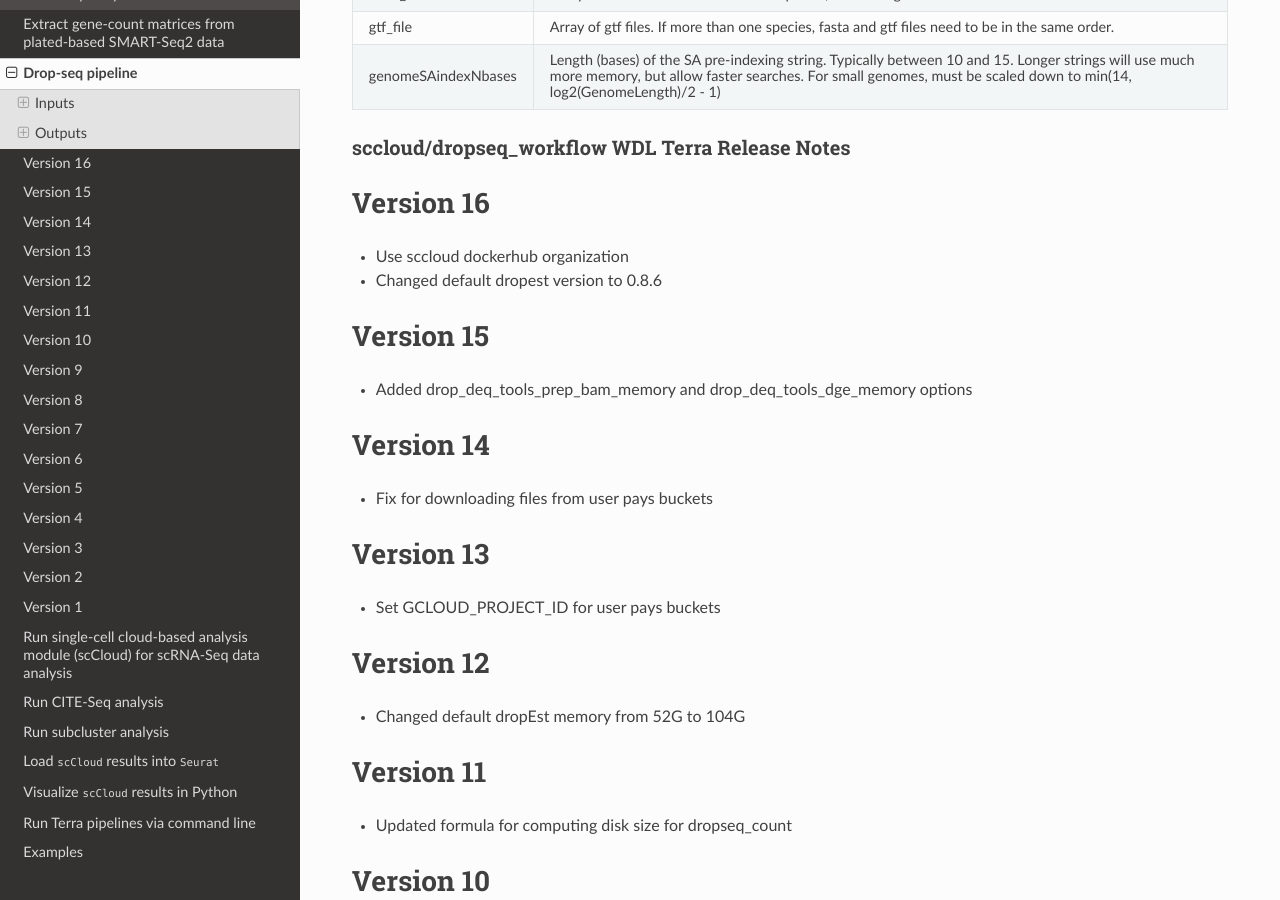
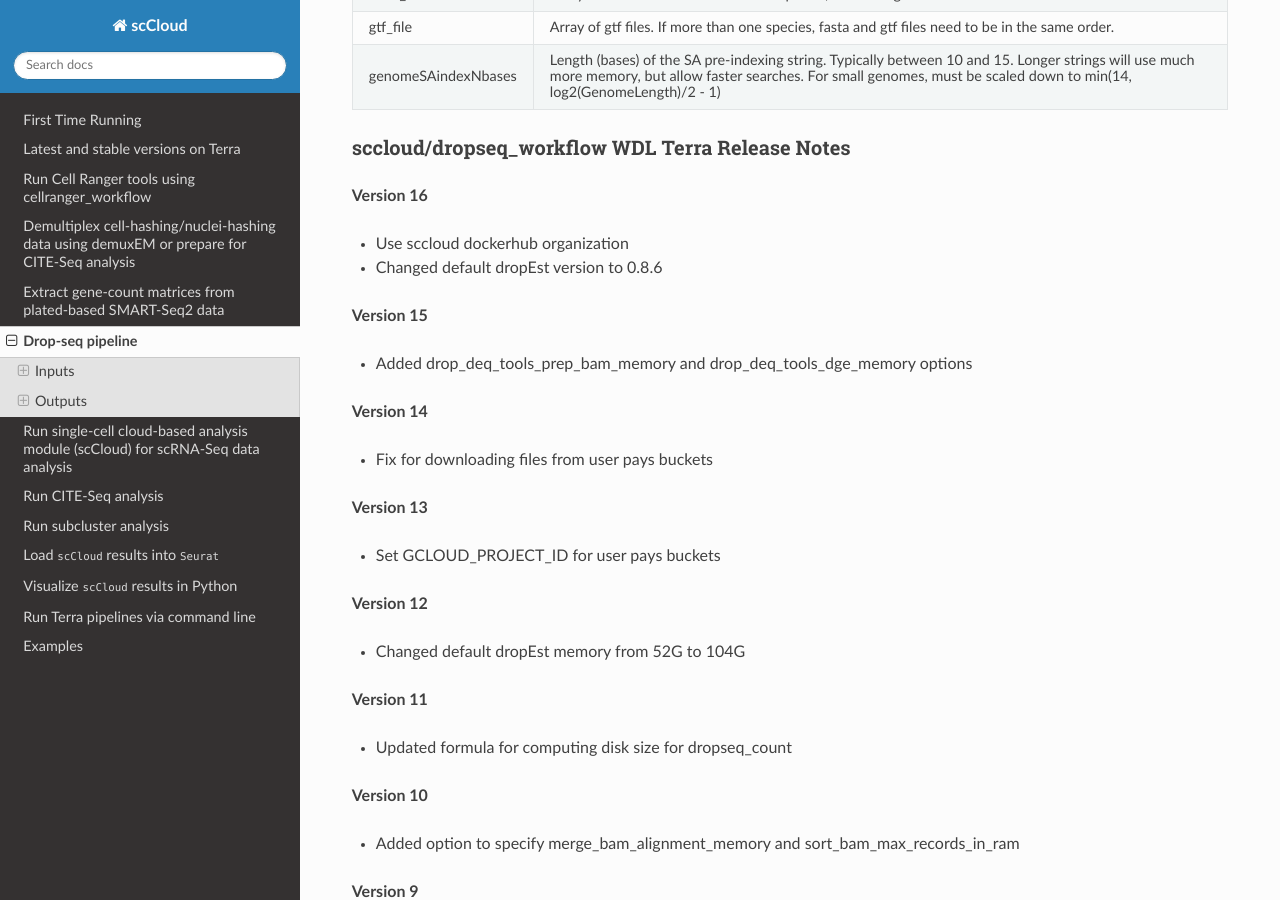
Before and after one commit to lilab-bcb/cumulus, a Sphinx documentation site: the page built from docs/drop_seq.rst, in a window 1280 px wide and 900 px high, scrolled down 4069 px. Built offline with Sphinx 7.4.7 and the Read the Docs theme 2.0.0, drawn with Linux system fonts in a browser that asks for light colours.

Commit message:
more formatting

```diff
--- a/docs/drop_seq.rst
+++ b/docs/drop_seq.rst
@@ -201,68 +201,68 @@ Please see the description of important inputs below.
 sccloud/dropseq_workflow WDL Terra Release Notes
 ==============================================
 
-Version 16
------------
+**Version 16**
+
 - Use sccloud dockerhub organization
-- Changed default dropest version to 0.8.6
+- Changed default dropEst version to 0.8.6
 
-Version 15
------------
+**Version 15**
+
 - Added drop_deq_tools_prep_bam_memory and drop_deq_tools_dge_memory options
 
-Version 14
------------
+**Version 14**
+
 - Fix for downloading files from user pays buckets
 
-Version 13
------------
+**Version 13**
+
 - Set GCLOUD_PROJECT_ID for user pays buckets
 
-Version 12
------------
+**Version 12**
+
 - Changed default dropEst memory from 52G to 104G
 
-Version 11
------------
+**Version 11**
+
 - Updated formula for computing disk size for dropseq_count
 
-Version 10
------------
+**Version 10**
+
 - Added option to specify merge_bam_alignment_memory and sort_bam_max_records_in_ram
 
-Version 9
------------
+**Version 9**
+
 - Updated default drop_seq_tools_version from 2.2.0 to 2.3.0
 
-Version 8
------------
+**Version 8**
+
 - Made additional options available for running dropEst
 
-Version 7
------------
+**Version 7**
+
 - Changed default dropEst memory from 104G to 52G
 
-Version 6
------------
+**Version 6**
+
 - Added option to run dropEst
 
-Version 5
------------
+**Version 5**
+
 - Specify full version for bcl2fastq (2.20.0.422-2 instead of 2.20.0.422)
 
-Version 4
------------
+**Version 4**
+
 - Fixed issue that prevented bcl2fastq from running
 
-Version 3
------------
+**Version 3**
+
 - Set default run_bcl2fastq to false
 - Create shortcuts for commonly used genomes
 
-Version 2
------------
+**Version 2**
+
 - Updated QC report
 
-Version 1
------------
+**Version 1**
+
 - Initial release
```
